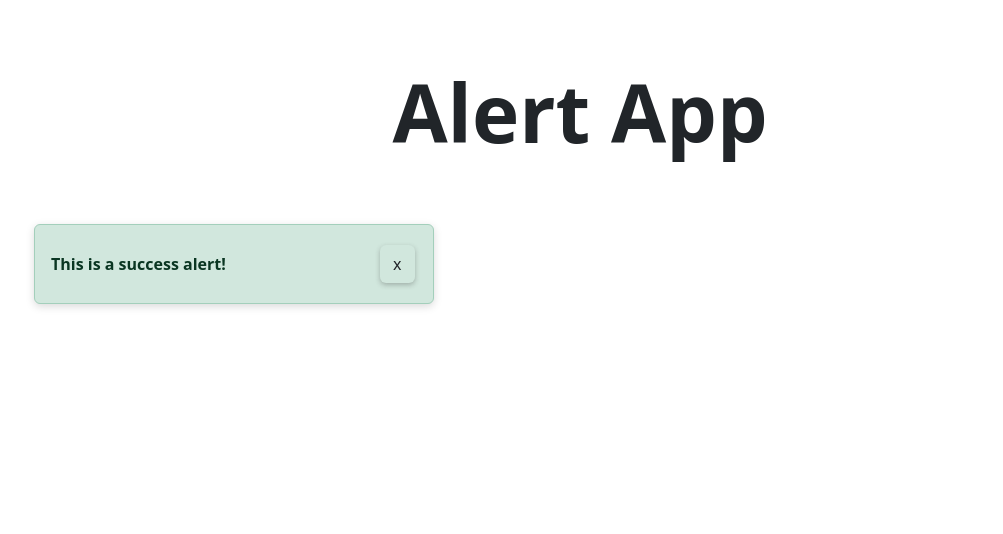
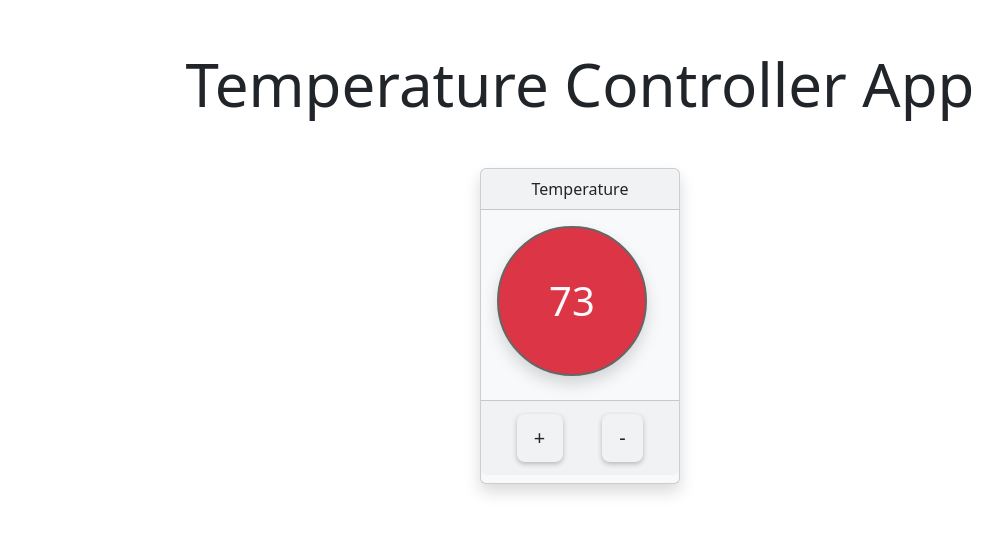
Before and after one commit to anunnnn/reactminiprojects, a React (Create React App) app: page / in a window 1280 px wide. Shown: the top 534 px of the page, without its empty margins (60-1063 px from the left). Built offline with nearby package versions, Linux system fonts and the light colour scheme.

Commit message:
Add TemperatureControllerApp

```diff
--- a/src/App.js
+++ b/src/App.js
@@ -4,7 +4,8 @@ import React from 'react';
 // import RandomizeColor from './projects/02-randomize-colors/RandomizeColor';
 // import LikeMyPhotoApp from './projects/03-like-my-photo/LikeMyPhotoApp';
 // import TestimonialsApp from './projects/04-testimonials/TestimonialsApp';
-import AlertApp from './projects/05-alerts-app/AlertApp';
+// import AlertApp from './projects/05-alerts-app/AlertApp';
+import TemperatureControllerApp from './projects/06-temperature-controller-app/TemperatureControllerApp';
 
 function App() {
   return (
@@ -15,7 +16,9 @@ function App() {
       {/* < RandomizeColor /> */}
       {/* <LikeMyPhotoApp /> */}
       {/* <TestimonialsApp /> */}
-      <AlertApp />
+      {/* <AlertApp /> */}
+
+      <TemperatureControllerApp />
 
     </div>
   );
--- /dev/null
+++ b/src/projects/06-temperature-controller-app/TemperatureControllerApp.jsx
@@ -0,0 +1,46 @@
+import React, { useState} from 'react';
+import Title from '../components/Title';
+import Button from '../components/Button';
+export default function TemperatureControllerApp() {
+
+    const initialTemperature = Math.floor(Math.random() * 100);
+
+    const [temperature, setTemperature] = useState(initialTemperature);
+
+    const changeTemperature = (delta) => {
+        if(delta === 1){
+            setTemperature(temperature + 1);
+        }
+        else if(delta === -1){
+            setTemperature(temperature - 1);
+        }
+    };
+
+
+    return (
+    <div className='container text-center'>
+      <Title text="Temperature Controller App" />
+
+      <div className='card bg-light m-auto' style={{ width: 200 }}>
+        <div className='card-header'>Temperature</div>
+        <div className='card-body'>
+          <h1
+            className={`text-light card border-50 ${temperature > 30 ? 'bg-danger' : temperature < 10 ? 'bg-primary' : 'bg-warning'}`}
+            style={{
+                height: 150,
+                width:150,
+                borderRadius: '50%',
+                border: '2px solid #666'
+            }} >
+                {temperature}
+            </h1>
+        </div>
+
+        <div className='card-footer d-flex justify-content-around mb-2'>
+            <Button text={'+'} btnClass={'btn-lg'} onClick={() => changeTemperature(1)}/>
+            <Button text={'-'} btnClass={'btn-lg'} onClick={() => changeTemperature(-1)}/>
+        </div>
+      </div>
+    </div>
+  )
+}
```
